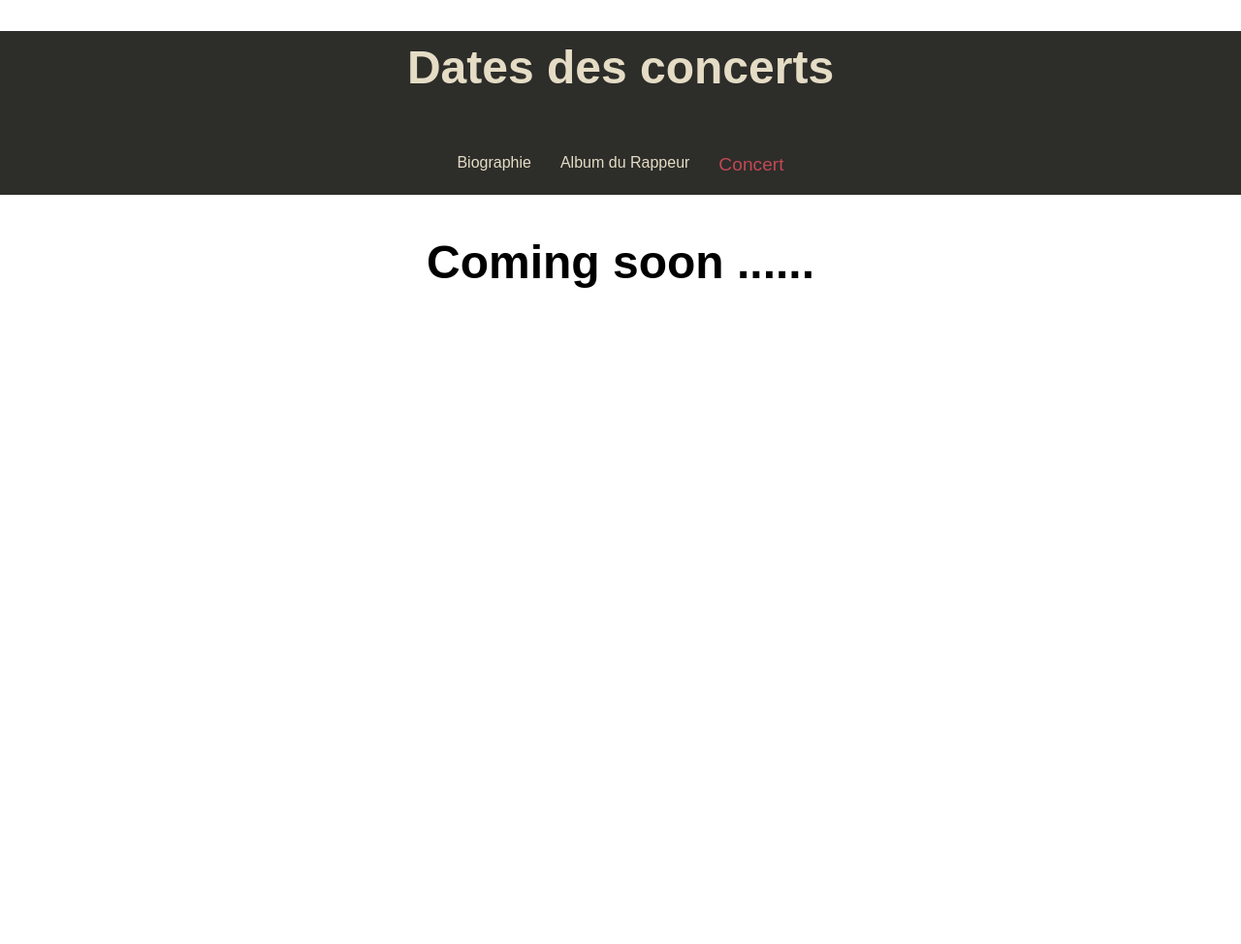
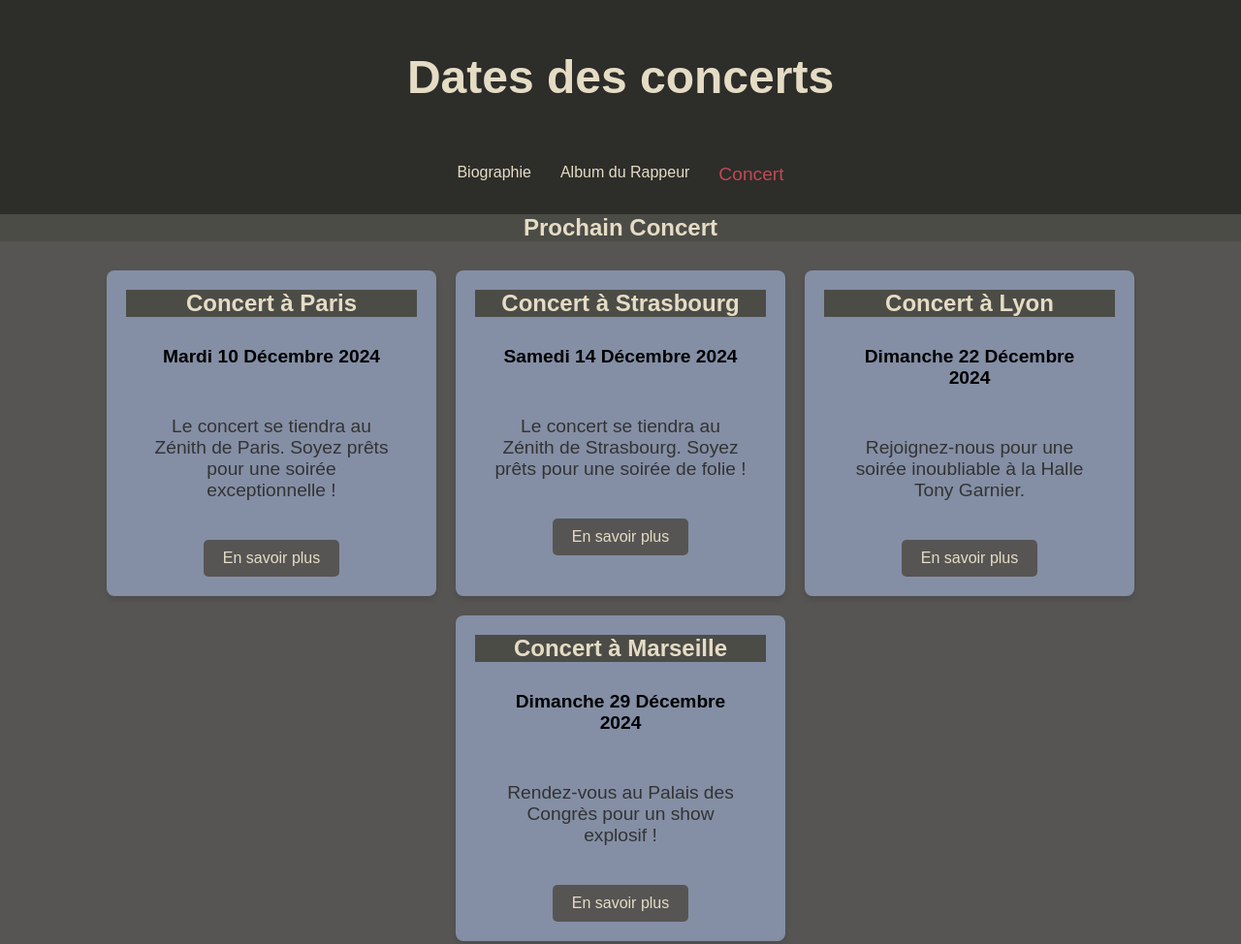
Before and after one commit to LucasKunstler/Mon-premier-site-web, a plain HTML site: page pageconcert.html in a window 1280 px wide. Shown: the whole page at 97% size. Before the commit the page ends 800 px from the top, so only its background shows below. Drawn offline with Linux system fonts and the light colour scheme.

Commit message:
Add files via upload

```diff
--- a/CSS/style.css
+++ b/CSS/style.css
@@ -56,6 +56,13 @@ h1{
     text-align: center;
     font-size: 3em;
     padding: 10px;
+}
+
+h2{
+    text-align: center;
+    color: #E5DCC5;
+    background-color: #4C4C47;
+    margin: 0;
 }
 
 img{
@@ -129,3 +136,13 @@ footer{
     text-align: center;
     background-color:#848FA5;
 }
+
+.concert1{
+    display: flex;
+    background-color: #848FA5;
+    margin: 0;
+}
+
+h3{
+    margin: 0;
+}
--- a/CSS/style2.css
+++ b/CSS/style2.css
@@ -1,14 +1,55 @@
-h1{
-    color: blanchedalmond;
-    background-color: black;
+body {
+    font-family: Arial, sans-serif;
+    background-color: #f4f4f4;
+    color: #333;
+    margin: 0;
+    padding: 0;
+}
+header {
+    background-color: #333;
+    color: white;
+    padding: 10px 0;
     text-align: center;
-    font-family: 'Gill Sans', 'Gill Sans MT', Calibri, 'Trebuchet MS', sans-serif;
-    font-size: 3em;
-    padding: 10px;
-    margin-bottom: 10px;
+}
+.concerts {
+    display: flex;
+    flex-wrap: wrap;
+    justify-content: center;
+    padding: 20px;
+    background-color: #565554;
+}
+.concert {
+    background-color: #848fa5;
+    margin: 10px;
+    padding: 20px;
+    border-radius: 8px;
+    box-shadow: 0 4px 6px rgba(0, 0, 0, 0.1);
+    width: 300px;
+    text-align: center;
+}
+.concert h2 {
+    color: #E5DCC5;
+}
+.concert p {
+    font-size: 1.2em;
+    margin: 10px 0;
+}
+.concert .date {
+    font-weight: bold;
+    color: black;
+}
+
+.button {
+    background-color: #565554;
+    color: #E5DCC5;
+    padding: 10px 20px;
+    border: none;
+    border-radius: 5px;
+    cursor: pointer;
+    text-decoration: none;
+    display: inline-block;
     margin-top: 10px;
 }
-
-h3{
-    text-align: center;
+.button:hover {
+    background-color: #565554;
 }
--- a/pageconcert.html
+++ b/pageconcert.html
@@ -3,6 +3,7 @@
 <head>
     <meta charset="UTF-8">
     <meta name="viewport" content="width=device-width, initial-scale=1.0">
+    <link rel="stylesheet" href="./CSS/style2.css">
     <link rel="stylesheet" href="./CSS/style.css">
     <title>Concert</title>
 </head>
@@ -29,6 +30,41 @@
         <!-- Corps de la page ------------------------------------------------------------------------------------------------------------------------------------------------------------>
 
     </header>
-       <h1>Coming soon ......</h1>
+
+       <h2>Prochain Concert</h2>
+
+       <section class="concerts">
+        <!-- Concert 1 -->
+        <div class="concert">
+            <h2>Concert à Paris</h2>
+            <p class="date">Mardi 10 Décembre 2024</p>
+            <p>Le concert se tiendra au Zénith de Paris. Soyez prêts pour une soirée exceptionnelle !</p>
+            <a href="#" class="button">En savoir plus</a>
+        </div>
+
+        <div class="concert">
+            <h2>Concert à Strasbourg</h2>
+            <p class="date">Samedi 14 Décembre 2024</p>
+            <p>Le concert se tiendra au Zénith de Strasbourg. Soyez prêts pour une soirée de folie !</p>
+            <a href="#" class="button">En savoir plus</a>
+        </div>
+
+        <!-- Concert 2 -->
+        <div class="concert">
+            <h2>Concert à Lyon</h2>
+            <p class="date">Dimanche 22 Décembre 2024</p>
+            <p>Rejoignez-nous pour une soirée inoubliable à la Halle Tony Garnier.</p>
+            <a href="#" class="button">En savoir plus</a>
+        </div>
+
+        <!-- Concert 3 -->
+        <div class="concert">
+            <h2>Concert à Marseille</h2>
+            <p class="date">Dimanche 29 Décembre 2024</p>
+            <p>Rendez-vous au Palais des Congrès pour un show explosif !</p>
+            <a href="#" class="button">En savoir plus</a>
+        </div>
+    </section>
+
 </body>
 </html>
```
